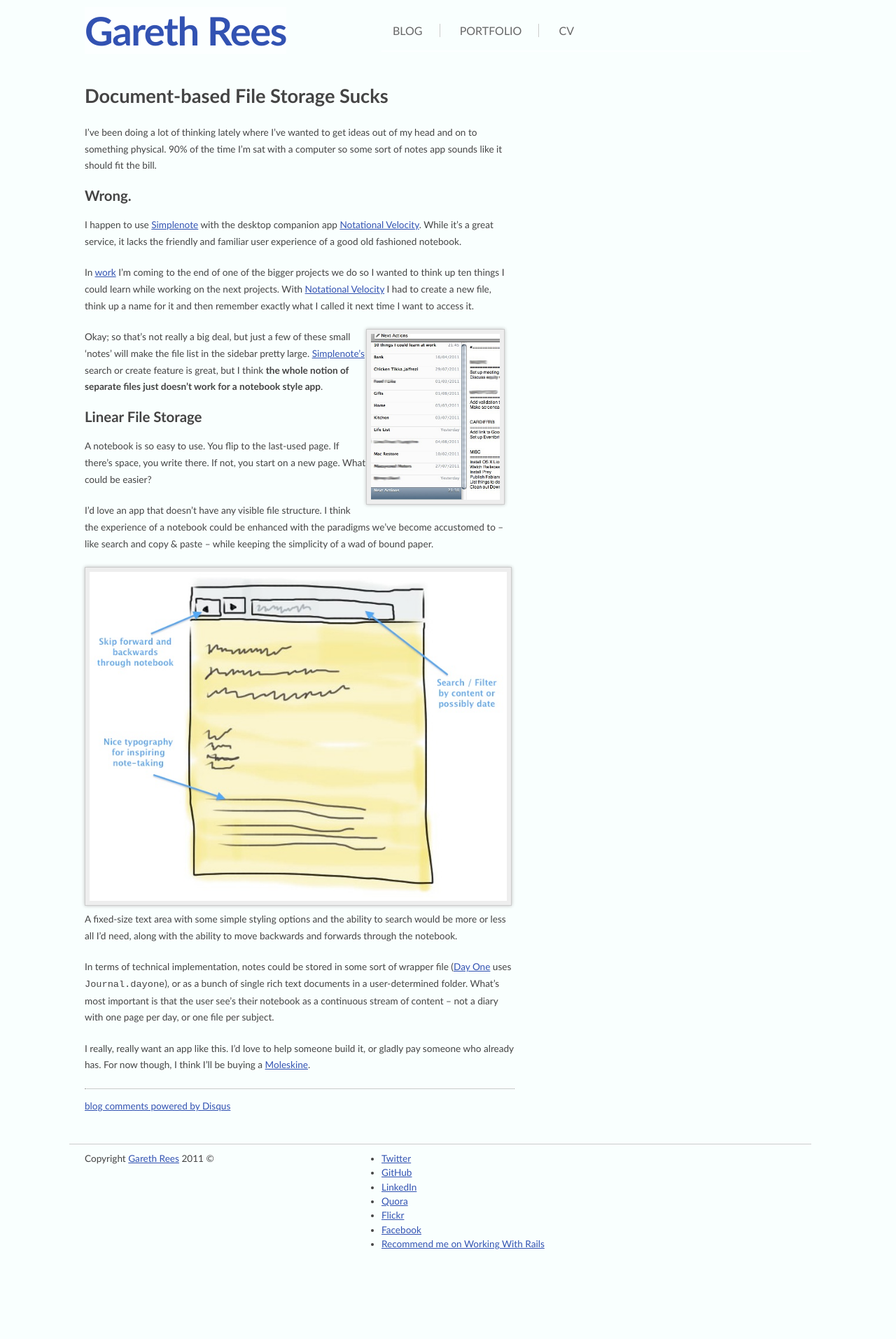
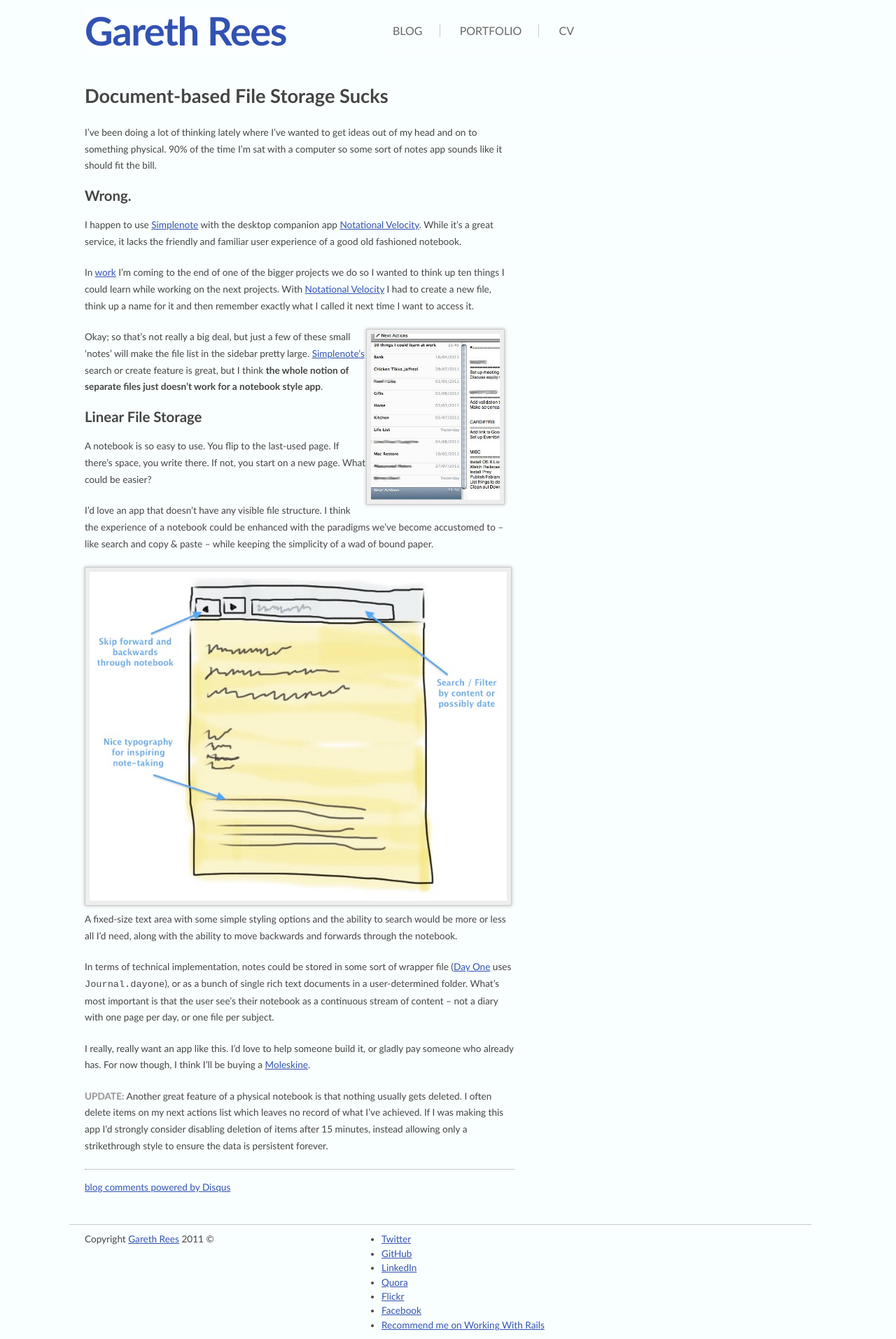
Before and after one commit to garethrees/garethrees.github.com, a Jekyll site: the page built from _posts/2011-08-16-document-based-file-storage-sucks.markdown, in a window 1280 px wide. Shown: the whole page at 70% size. Built offline with Jekyll 4.4.1, drawn with Linux system fonts in a browser that asks for light colours; nearby versions of some CDN libraries; comment, search, counter and statistics services are not loaded; before the commit the page ends 1798 px from its top, so only the background shows below that.

Commit message:
Update to notebook post

```diff
--- a/_posts/2011-08-16-document-based-file-storage-sucks.markdown
+++ b/_posts/2011-08-16-document-based-file-storage-sucks.markdown
@@ -35,3 +35,5 @@ A fixed-size text area with some simple styling options and the ability to searc
 In terms of technical implementation, notes could be stored in some sort of wrapper file ([Day One](http://dayoneapp.com/) uses <code>Journal.dayone</code>), or as a bunch of single rich text documents in a user-determined folder. What&rsquo;s most important is that the user see&rsquo;s their notebook as a continuous stream of content – not a diary with one page per day, or one file per subject.
 
 I really, really want an app like this. I&rsquo;d love to help someone build it, or gladly pay someone who already has. For now though, I think I&rsquo;ll be buying a [Moleskine](http://www.amazon.co.uk/Moleskine-Ruled-Notebook-13-21cm/dp/8883701127/ref=sr_1_1?ie=UTF8&qid=1313532410&sr=8-1).
+
+<p><span class="update">Update:</span> Another great feature of a physical notebook is that nothing usually gets deleted. I often delete items on my next actions list which leaves no record of what I&rsquo;ve achieved. If I was making this app I&rsquo;d strongly consider disabling deletion of items after 15 minutes, instead allowing only a strikethrough style to ensure the data is persistent forever.</p>
--- a/stylesheets/application.css
+++ b/stylesheets/application.css
@@ -113,6 +113,13 @@ img.bordered {
 	text-indent:-0.2em;
 }
 
+.post .update {
+	color:#999;
+	font-weight:bold;
+	text-shadow:-1px -1px 0 #eee;
+	text-transform:uppercase;
+}
+
 #disqus_thread {
 	border-top:1px dotted #999;
 	padding-top:1em !important;
```
